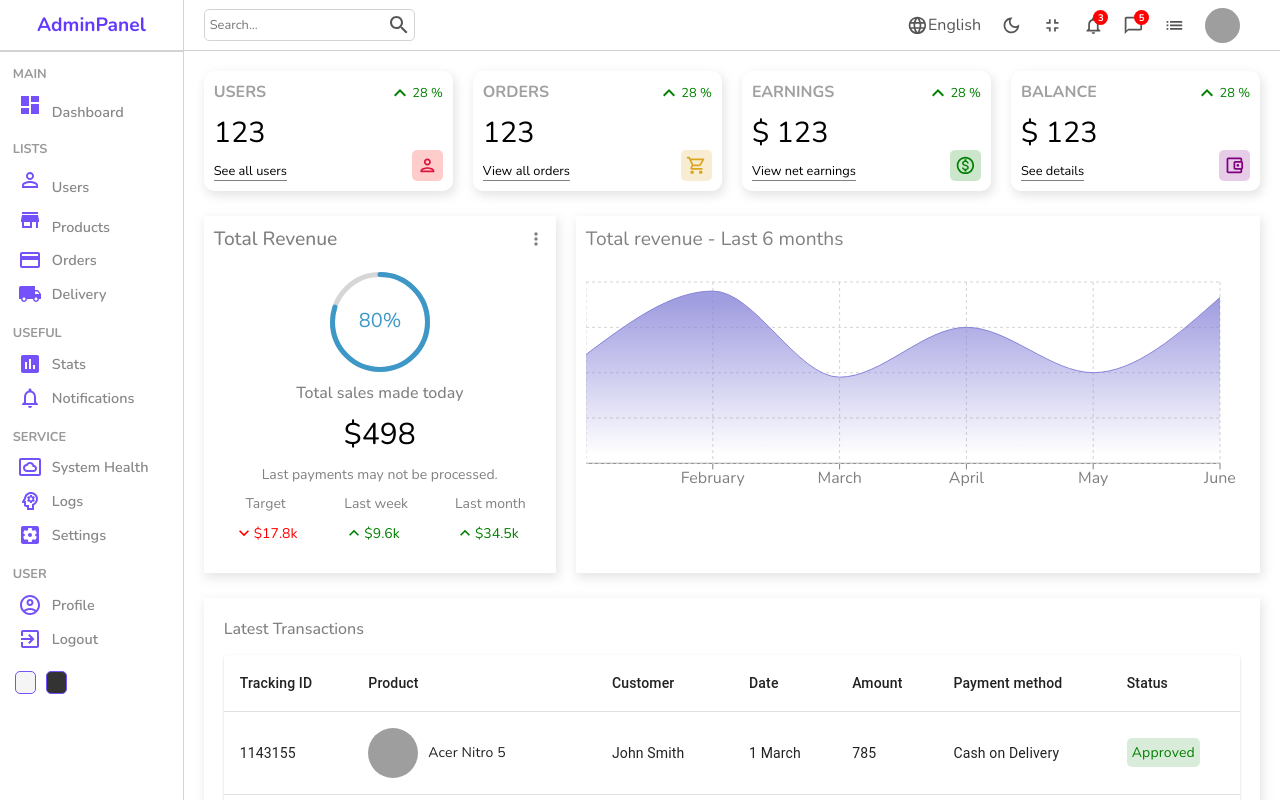
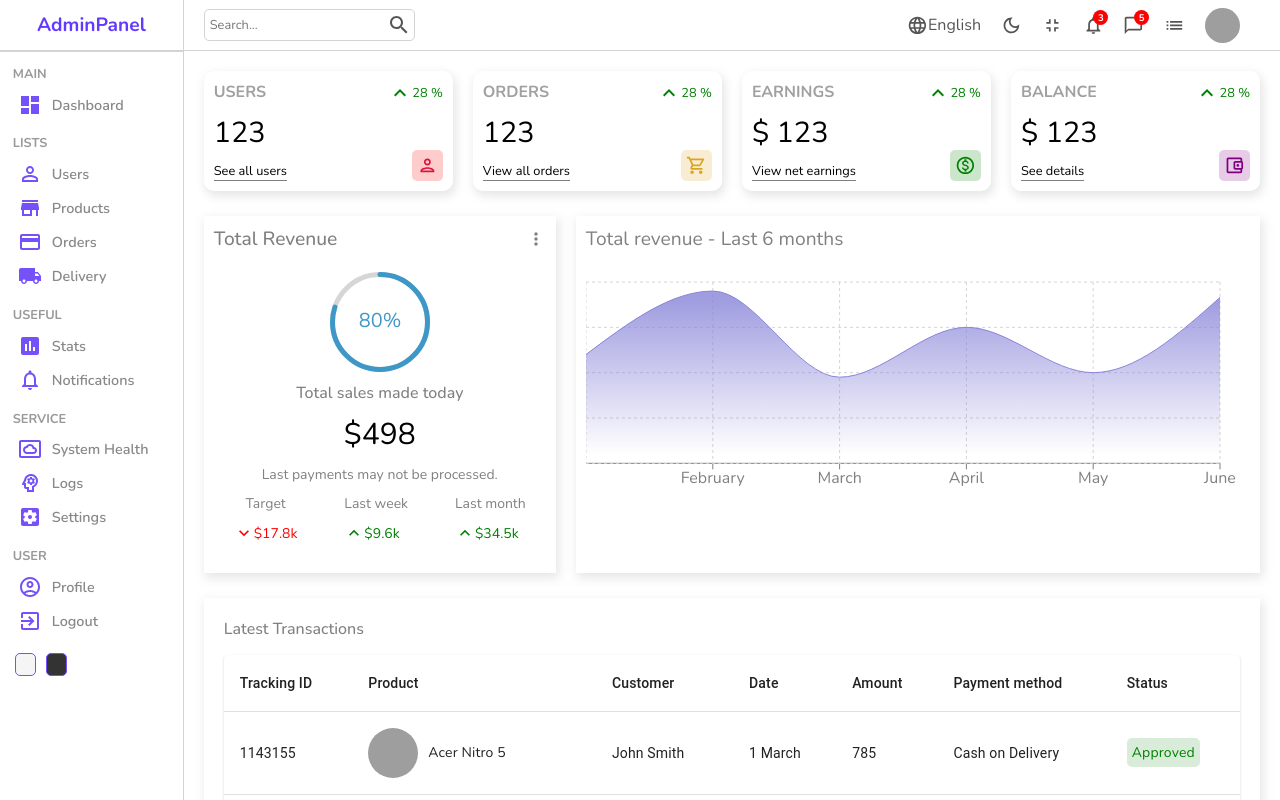
Before and after one commit to dan1el0123/admin-dashboard, a React (Create React App) app: page / in a window 1280 px wide. Shown: the top 800 px of the page. Built offline with nearby package versions, Linux system fonts and the light colour scheme; grey boxes are pictures that could not be loaded.

Commit message:
fix router links to be clickable on whole li width in sidebar

```diff
--- a/src/components/sidebar/Sidebar.jsx
+++ b/src/components/sidebar/Sidebar.jsx
@@ -25,25 +25,25 @@ const Sidebar = () => {
             <div className="center">
                 <ul>
                     <p className="title">MAIN</p>
+                    <Link to="/" style={{ textDecoration: "none" }}>
                         <li>
-                        <Link to="/" style={{ textDecoration: "none" }}>
                             <DashboardIcon className="icon" />
                             <span>Dashboard</span>
+                        </li>
                     </Link>
-                    </li>
                     <p className="title">LISTS</p>
+                    <Link to="/users" style={{ textDecoration: "none" }}>
                         <li>
-                        <Link to="/users" style={{ textDecoration: "none" }}>
                             <PersonOutlineIcon className="icon" />
                             <span>Users</span>
+                        </li>
                     </Link>
-                    </li>
+                    <Link to="/products" style={{ textDecoration: "none" }}>
                         <li>
-                        <Link to="/products" style={{ textDecoration: "none" }}>
                             <StoreIcon className="icon" />
                             <span>Products</span>
+                        </li>
                     </Link>
-                    </li>
                     <li>
                         <CreditCardIcon className="icon" />
                         <span>Orders</span>
```
Lines whose indentation alone changed are shown as unchanged.
